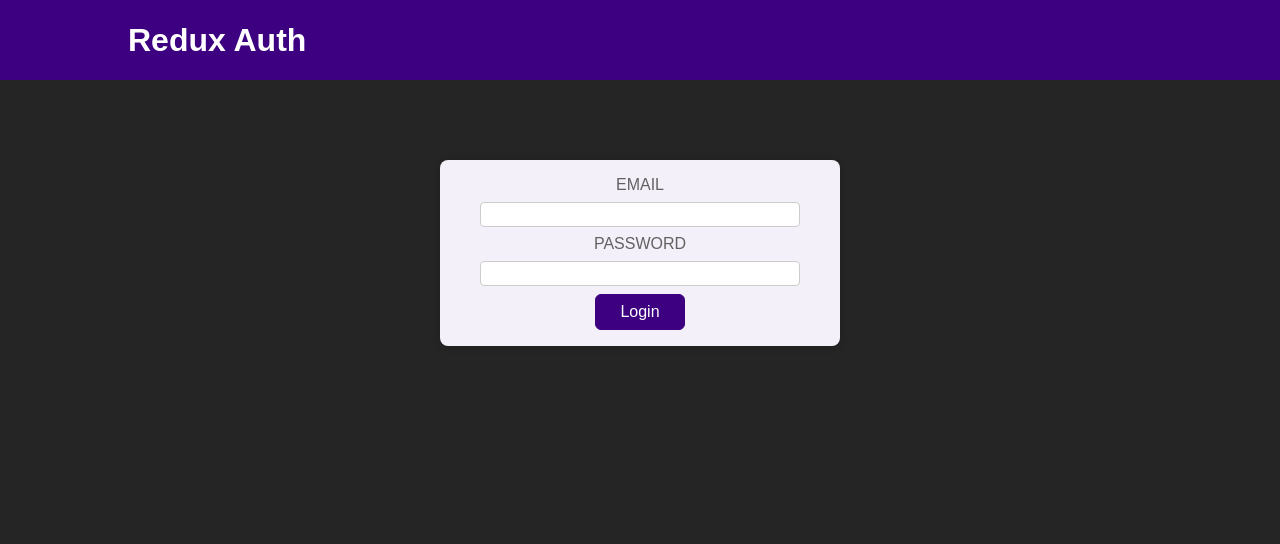
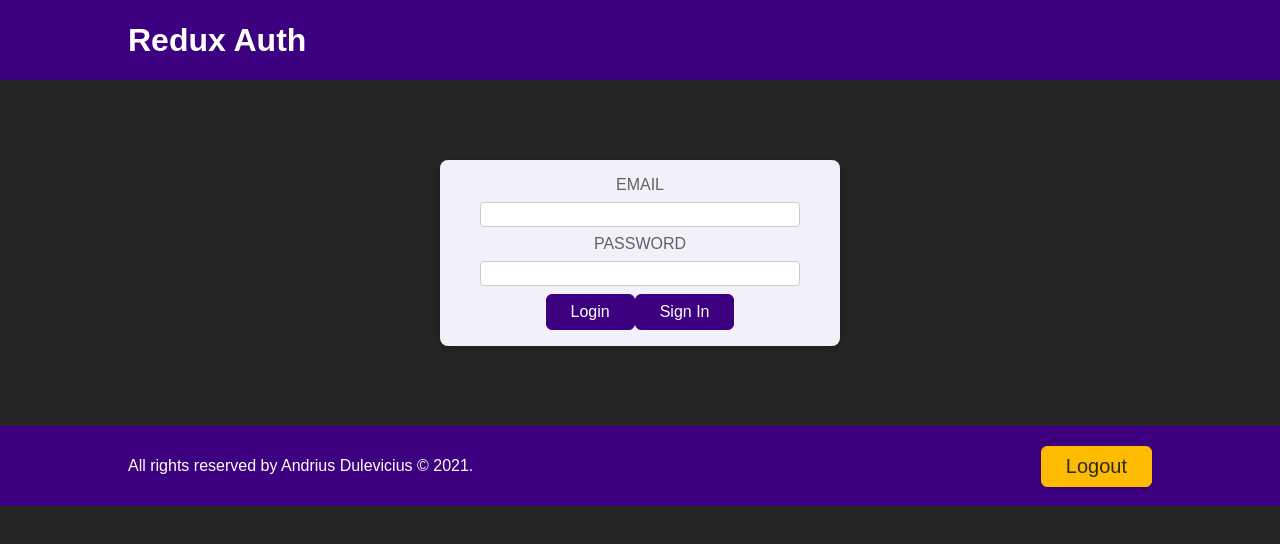
Before and after one commit to andriusdulevicius/redux-basics, a React (Create React App) app: page / in a window 1280 px wide. Shown: the top 544 px of the page. Built offline with nearby package versions, Linux system fonts and the light colour scheme.

Commit message:
dign in login works

```diff
--- a/src/App.jsx
+++ b/src/App.jsx
@@ -3,6 +3,7 @@ import Header from './components/Header';
 import Auth from './components/Auth';
 import UserProfile from './components/UserProfile';
 import { useSelector } from 'react-redux';
+import Footer from './components/Footer';
 
 function App() {
   const auth = useSelector((state) => state.auth.isAuthenticated);
@@ -17,6 +18,7 @@ function App() {
           <Counter />
         </>
       )}
+      <Footer />
     </>
   );
 }
--- a/src/components/Auth.jsx
+++ b/src/components/Auth.jsx
@@ -6,18 +6,35 @@ import { useState } from 'react';
 const Auth = () => {
   const [email, setEmail] = useState('');
   const [password, setPassword] = useState('');
+  const [repeatPassword, setRepeatPassword] = useState('');
+  const [signIn, setSignIn] = useState(false);
   const [err, setErr] = useState(false);
-  const existingUser = useSelector((state) => state.auth.user);
+  const id = Math.floor(Math.random() * 1000);
+  const existingUsers = useSelector((state) => state.auth.users);
   const dispatch = useDispatch();
+
   const loginHandler = (e) => {
     e.preventDefault();
-    if (existingUser.email === email && existingUser.password === password) dispatch(authActions.login());
-    else setErr(true);
+    existingUsers.map((user) => {
+      if (user.email === email && user.password === password) {
+        dispatch(authActions.setLoggedInUser({ id, email, password }));
+        dispatch(authActions.login());
+      } else setErr(true);
+    });
+  };
+
+  const submitHandler = (e) => {
+    e.preventDefault();
+    if (password === repeatPassword && email !== '') {
+      setSignIn(false);
+      dispatch(authActions.createUser({ id, email, password }));
+      dispatch(authActions.setLoggedInUser({ id, email, password }));
+    } else setErr(true);
   };
   return (
     <main className={classes.auth}>
       <section>
-        <form onSubmit={loginHandler}>
+        <form>
           <div className={classes.control}>
             <label htmlFor='email'>Email</label>
             <input type='email' id='email' onChange={(e) => setEmail(e.target.value)} value={email} />
@@ -26,8 +43,34 @@ const Auth = () => {
             <label htmlFor='password'>Password</label>
             <input type='password' id='password' onChange={(e) => setPassword(e.target.value)} value={password} />
           </div>
-          <button>Login</button>
-          {err && <span style={{ color: 'red' }}>Sitokio vartotojo nera, bandykite dar karta.</span>}
+          {signIn && (
+            <>
+              <div className={classes.control}>
+                <label htmlFor='repeatPassword'>Repeat Password</label>
+                <input
+                  type='password'
+                  id='repeatPassword'
+                  onChange={(e) => setRepeatPassword(e.target.value)}
+                  value={repeatPassword}
+                />
+              </div>
+              <button onClick={submitHandler}> Submit </button>{' '}
+            </>
+          )}
+          <button onClick={loginHandler}>Login</button>
+          <button
+            onClick={(e) => {
+              e.preventDefault();
+              setSignIn(true);
+            }}
+          >
+            Sign In
+          </button>
+          {err && (
+            <span style={{ color: 'red' }}>
+              Sitokio vartotojo nera, bandykite dar karta, arba sukurkite nauja vartotoja.
+            </span>
+          )}
         </form>
       </section>
     </main>
--- /dev/null
+++ b/src/components/Footer.jsx
@@ -0,0 +1,19 @@
+import classes from './Header.module.css';
+import { useSelector, useDispatch } from 'react-redux';
+import { authActions } from '../store/authRedux';
+
+const Footer = () => {
+  const dispatch = useDispatch();
+
+  const toggleLogout = () => {
+    dispatch(authActions.logout());
+  };
+
+  return (
+    <div className={classes.header}>
+      <span>All rights reserved by Andrius Dulevicius &copy; 2021.</span> <button onClick={toggleLogout}>Logout</button>
+    </div>
+  );
+};
+
+export default Footer;
--- a/src/components/Header.jsx
+++ b/src/components/Header.jsx
@@ -4,6 +4,8 @@ import { authActions } from '../store/authRedux';
 
 const Header = () => {
   const auth = useSelector((state) => state.auth.isAuthenticated);
+  const allUsers = useSelector((state) => state.auth.users);
+  const loggedInUser = useSelector((state) => state.auth.loggedInUser);
   const dispatch = useDispatch();
 
   const toggleLogout = () => {
@@ -26,6 +28,9 @@ const Header = () => {
               <li>
                 <button onClick={toggleLogout}>Logout</button>
               </li>
+              <li>
+                <span>Logged in as : {loggedInUser.email}</span>
+              </li>
             </>
           )}
         </ul>
--- a/src/store/authRedux.js
+++ b/src/store/authRedux.js
@@ -4,18 +4,23 @@ export const authSlice = createSlice({
   name: 'authentitication',
   initialState: {
     isAuthenticated: false,
-    user: {
-      email: 'mike@gmail.com',
-      password: 'secret',
-    },
+    users: [{ id: 1, email: 'mike@gmail.com', password: 'secret' }],
+    loggedInUser: {},
   },
   reducers: {
+    createUser(state, action) {
+      state.isAuthenticated = true;
+      state.users = [...state.users, action.payload];
+    },
     login(state) {
       state.isAuthenticated = true;
     },
     logout(state) {
       state.isAuthenticated = false;
     },
+    setLoggedInUser(state, action) {
+      state.loggedInUser = action.payload;
+    },
   },
 });
 
```
